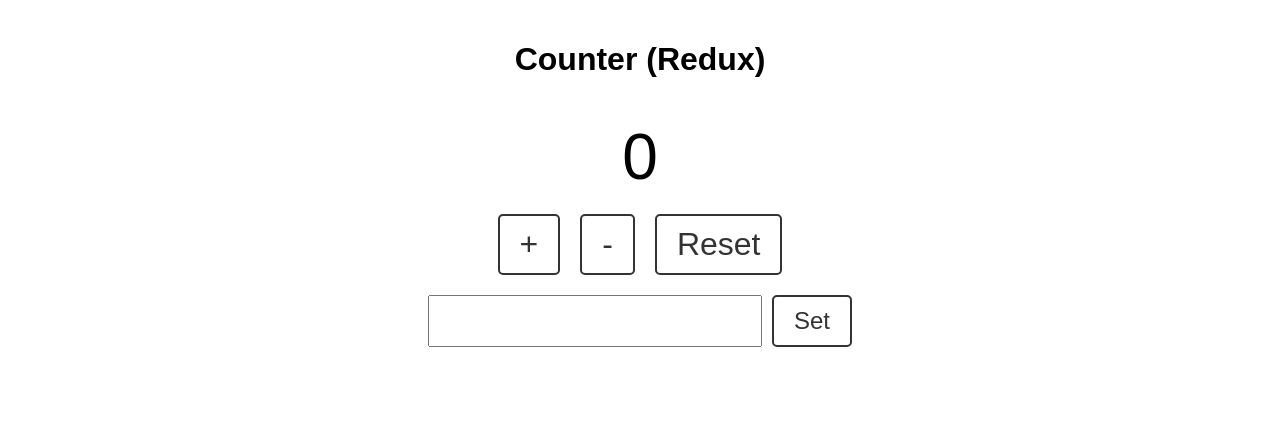
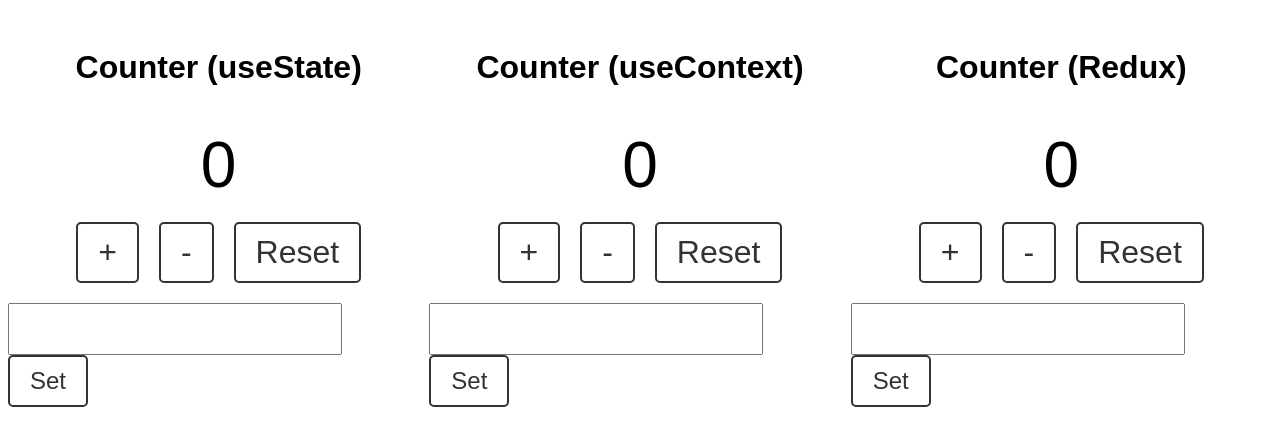
Before and after one commit to MrViometal/React-Cairo-State-Management-Demo, a React (Create React App) app: page / in a window 1280 px wide. Shown: the top 446 px of the page. Built offline with nearby package versions, Linux system fonts and the light colour scheme.

Commit message:
update ReadMe and cleanup

```diff
--- a/src/App.js
+++ b/src/App.js
@@ -5,21 +5,22 @@
 import { CounterProvider } from "./context/CounterContext";
 import { Provider } from "react-redux";
 import { CounterStore } from "./store/CounterStore";
+import "./app.css";
 
 function App({ mode }) {
-  if (mode === "normal") return <NormalCounter />;
-  if (mode === "context")
-    return (
+  return (
+    <div className="app-container">
+      <NormalCounter />
+
       <CounterProvider>
         <ContextCounter />
       </CounterProvider>
-    );
-  if (mode === "redux")
-    return (
+
       <Provider store={CounterStore}>
         <ReduxCounter />
       </Provider>
-    );
+    </div>
+  );
 }
 
 export default App;
--- /dev/null
+++ b/src/app.css
@@ -0,0 +1,6 @@
+.app-container {
+    display: flex;
+    flex-direction: row;
+    align-items: space-between;
+    justify-content: space-around;
+}
--- a/src/index.js
+++ b/src/index.js
@@ -5,7 +5,7 @@
 const root = ReactDOM.createRoot(document.getElementById("root"));
 root.render(
   <React.StrictMode>
-    <App mode="redux" />
+    <App />
   </React.StrictMode>
 );
 
```
Also changed, not shown: 2 other files (tests, documents, lock files or other folders).
